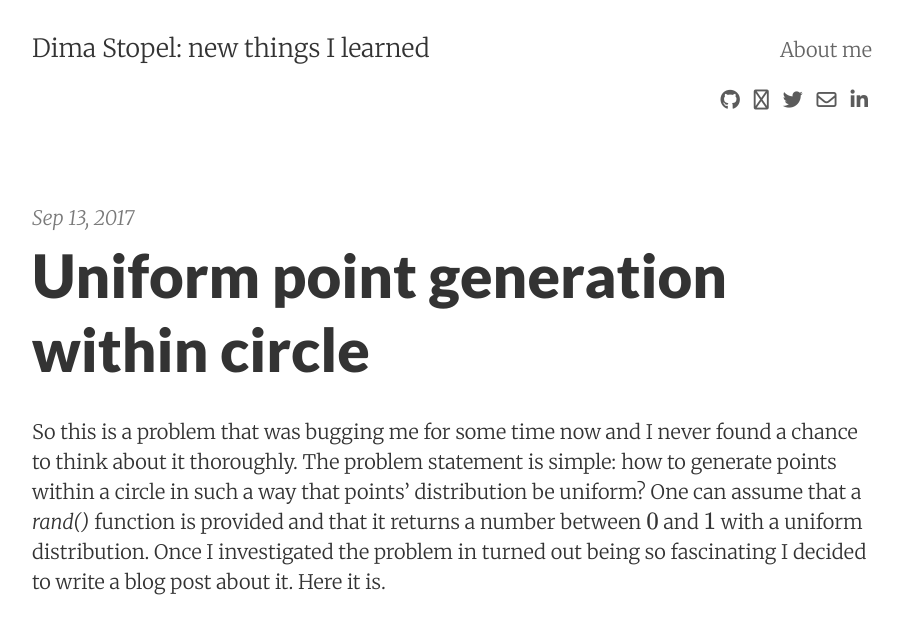
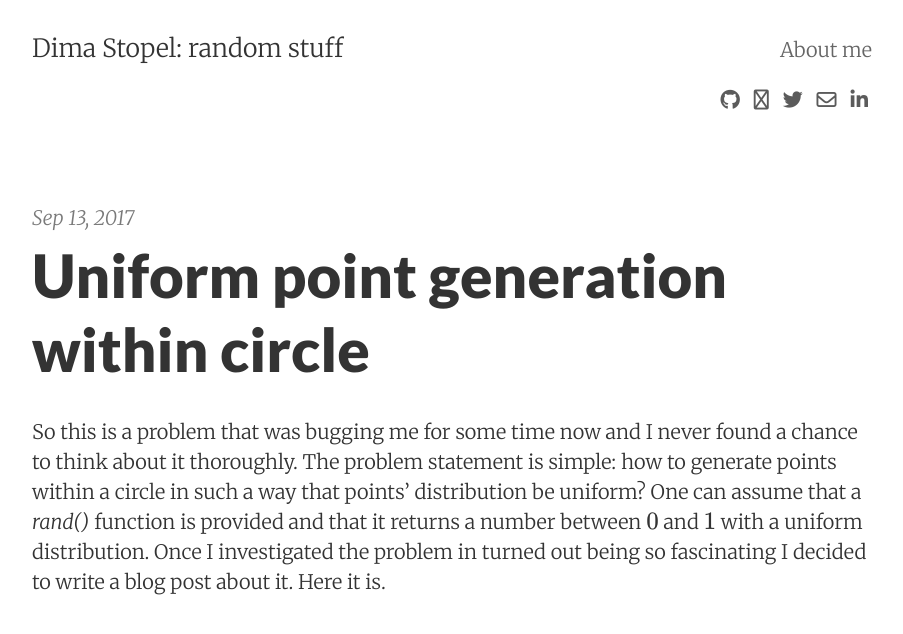
Before and after one commit to dimastopel/dimastopel.github.io, a Jekyll site: the page built from index.html, in a window 1280 px wide. Shown: the top 634 px of the page, without its empty margins (188-1091 px from the left). Built offline with Jekyll 4.4.1, drawn with Linux system fonts in a browser that asks for light colours; nearby versions of some CDN libraries; formulas are drawn with MathJax 3; the list of posts is cut into pages by our own code.

Commit message:
changing title
Signed-off-by: Dima Stopel <dima@stopel.org>

```diff
--- a/_config.yml
+++ b/_config.yml
@@ -1,5 +1,5 @@
 # Site settings
-title:       "Dima Stopel: new things I learned"
+title:       "Dima Stopel: random stuff"
 email:       dima@stopel.org
 author:      Dima Stopel
 description: "Dima Stopel's personal blog"
```
